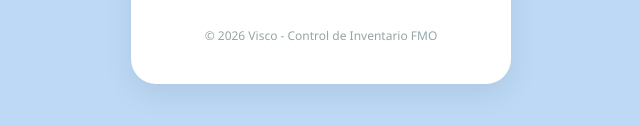
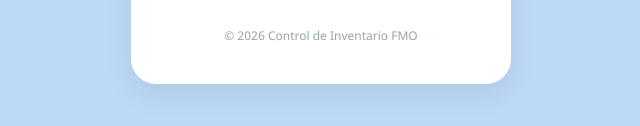
Before and after one commit to Maukrots123/Sistema-Inventario-Visco, a website: page login.html in a window 1280 px wide. Shown: the part 618-744 px from the top of the page, 319-959 px from the left. Drawn offline with Linux system fonts and the light colour scheme.

Commit message:
acomodar detalle en el diseño login

```diff
--- a/login.html
+++ b/login.html
@@ -48,7 +48,7 @@
             </form>
 
             <footer class="pie-login">
-                <p>&copy; 2026 Visco - Control de Inventario FMO</p>
+                <p>&copy; 2026 Control de Inventario FMO</p>
             </footer>
         </div>
     </div>
```
